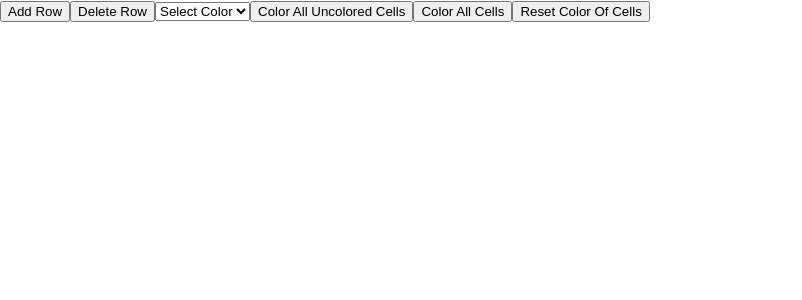
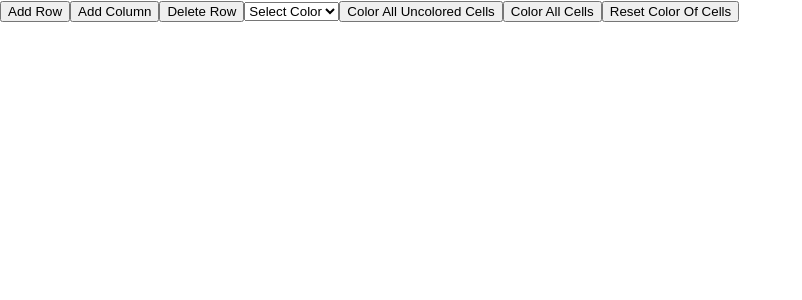
Before and after one commit to ryan4summer/TTP-Assignment-8, a React (Create React App) app: page / in a window 1280 px wide. Shown: the top 300 px of the page, without its empty margins (0-802 px from the left). Built offline with nearby package versions, Linux system fonts and the light colour scheme.

Commit message:
add column

```diff
--- a/src/App.js
+++ b/src/App.js
@@ -5,6 +5,7 @@ class App extends Component {
     super(props);
     this.state = {
       rows: [],
+      columns: [[]],
       selectedColor: null,
     };
     this.handleDropdownChange = this.handleDropdownChange.bind(this);
@@ -24,7 +25,18 @@ class App extends Component {
     this.setState({
       rows: [...this.state.rows, row],
     });
+    console.log(this.state.rows)
   };
+
+  handleAddCol = () => {
+    let newLength = this.state.columns.length;
+    let temp = new Array(newLength);
+    for (let i = 0; i < temp.length; i ++){
+      temp[i] = this.state.rows;
+      this.setState({columns:[...temp,temp]})
+    }
+    console.log(temp)
+  }
 
   handleRemoveRow = () => {
     this.setState({
@@ -63,6 +75,13 @@ class App extends Component {
   };
 
   render() {
+    let displayRow = (
+        <td
+        className="td"
+        style={dataStyle}
+        // onClick={this.handleOnClick}
+      ></td>
+    )
     return (
       <div className="App">
         <div className="container">
@@ -71,6 +90,10 @@ class App extends Component {
               <button onClick={this.handleAddRow} className="btn btn-default">
                 Add Row
               </button>
+              <button onClick={this.handleAddCol} className="btn btn-default">
+                Add Column
+              </button>
+
               <button
                 onClick={this.handleRemoveRow}
                 className="btn btn-default"
@@ -108,13 +131,14 @@ class App extends Component {
               <table>
                 <tbody>
                   {this.state.rows.map((item) => (
-                    <tr>
-                      <td
-                        className="td"
-                        style={dataStyle}
-                        onClick={this.handleOnClick}
-                      ></td>
-                    </tr>
+                    <tr>{this.state.columns.map((item)=>(
+                      <>
+                        {displayRow}
+                      </>
+                      )
+                      )
+
+                    }</tr>
                   ))}
                 </tbody>
               </table>
```
Also changed, not shown: 1 other file (tests, documents, lock files or other folders).
